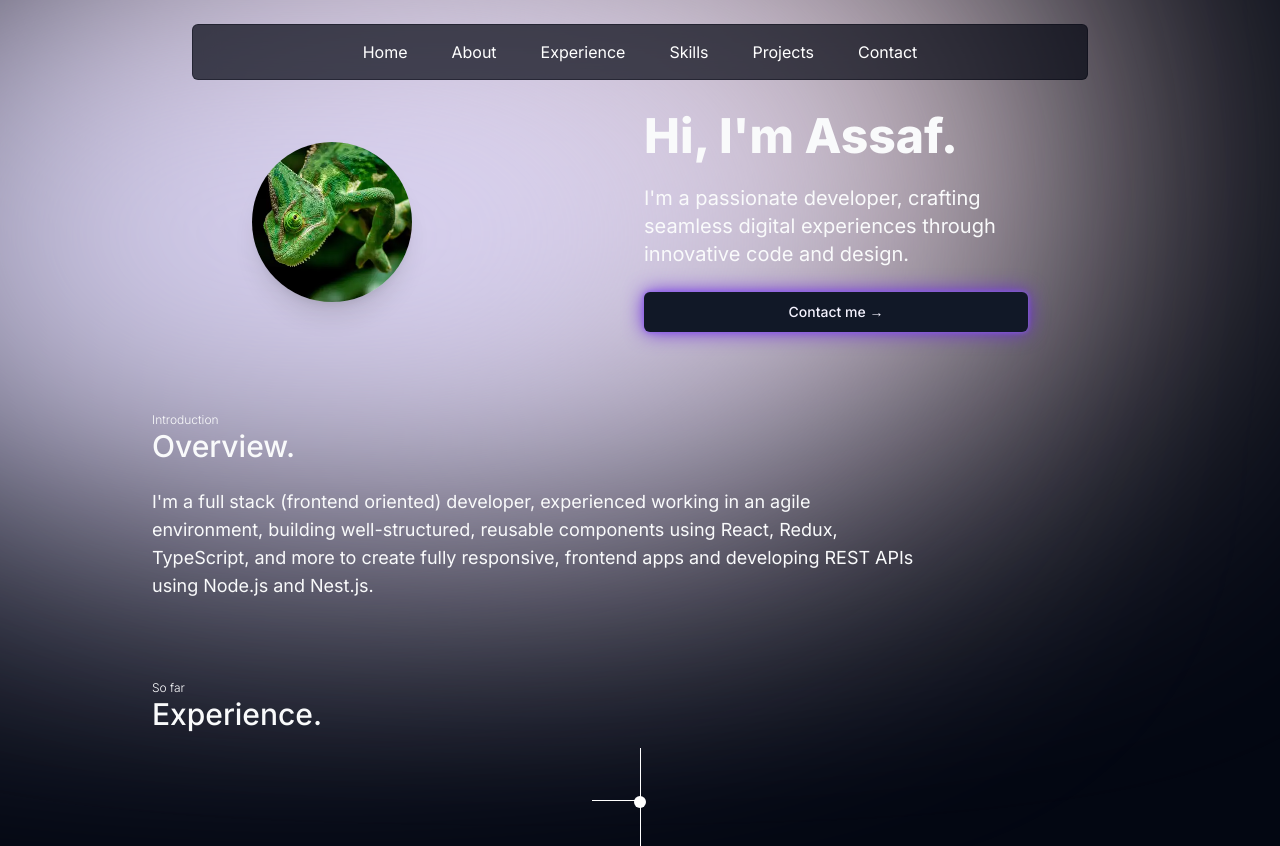
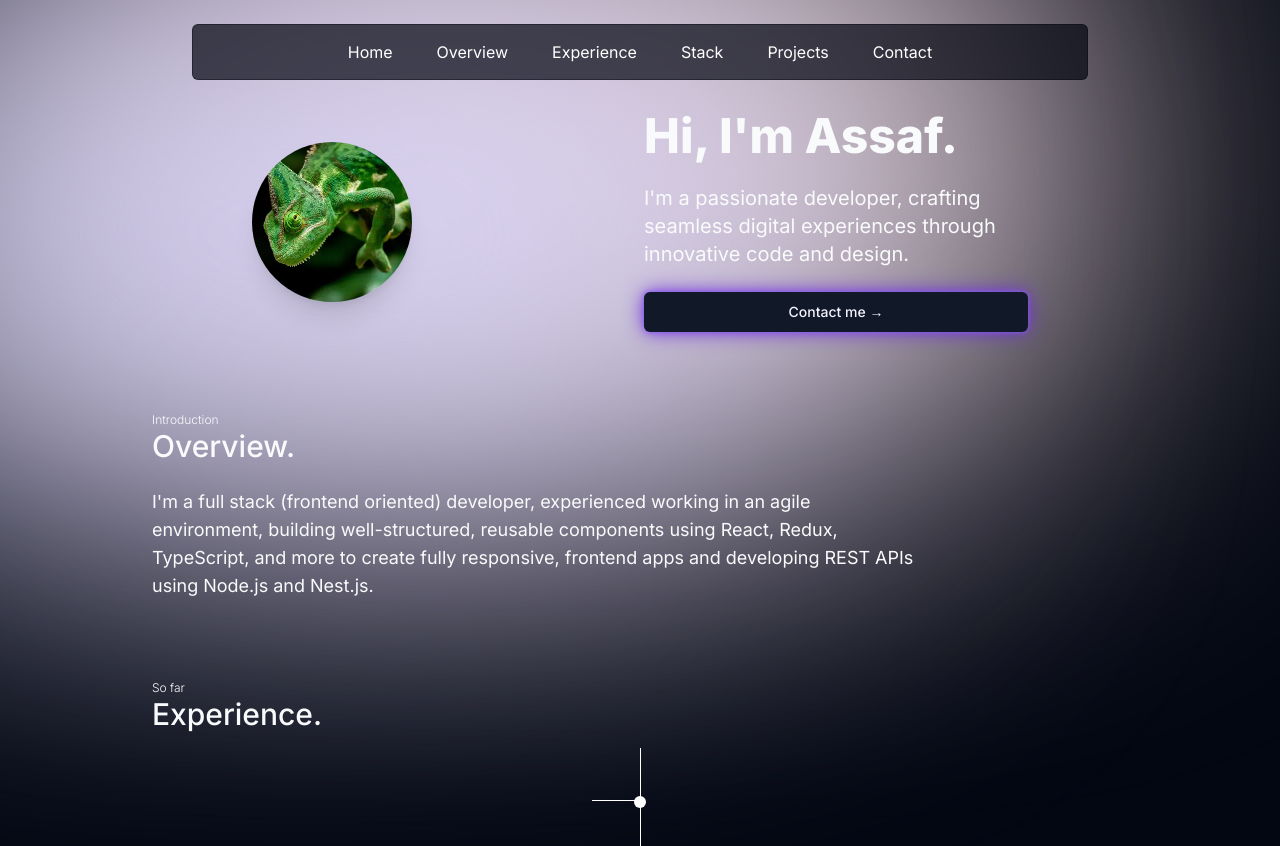
Before and after one commit to aFendell/portfolio, a Next.js app: page / in a window 1280 px wide. Shown: the top 846 px of the page. Built offline with nearby package versions, Linux system fonts and the light colour scheme.

Commit message:
feat: smooth scroll to section

```diff
--- a/src/app/globals.css
+++ b/src/app/globals.css
@@ -33,6 +33,15 @@
     --ring: 224 71.4% 4.1%;
 
     --radius: 0.5rem;
+  }
+
+  html {
+    scroll-behavior: smooth;
+    scroll-padding-top: 6rem;
+
+    @media screen and (min-width: 640px) {
+      scroll-padding-top: 7rem;
+    }
   }
 
   .dark {
--- a/src/components/layout/Header.tsx
+++ b/src/components/layout/Header.tsx
@@ -6,7 +6,7 @@ import Link from "next/link";
 
 const Header = () => {
   return (
-    <header className="relative z-[99] ">
+    <header className="relative z-[99]">
       <motion.div
         initial={{ y: -100, x: "-50%", opacity: 0 }}
         animate={{ y: 0, x: "-50%", opacity: 1 }}
--- a/src/components/sections/Hero.tsx
+++ b/src/components/sections/Hero.tsx
@@ -7,7 +7,9 @@ const Hero = () => {
   const { title, subtitle } = heroData;
 
   return (
-    <section className="flex flex-col items-center gap-3 sm:flex-row sm:justify-around sm:gap-8">
+    <section
+      id="home"
+      className="flex flex-col items-center gap-3 sm:flex-row sm:justify-around sm:gap-8">
       <Image
         alt="chameleon profile picture"
         src={chameleon}
--- a/src/components/sections/Overview.tsx
+++ b/src/components/sections/Overview.tsx
@@ -5,7 +5,7 @@ import { Muted, Subtitle, Title } from "../ui/Typography";
 const Overview = () => {
   const { title, subtitle, text } = overviewData;
   return (
-    <section>
+    <section id="overview">
       <Muted>{subtitle}</Muted>
       <Title>{title}</Title>
       <Subtitle>{text}</Subtitle>
--- a/src/components/sections/Stack.tsx
+++ b/src/components/sections/Stack.tsx
@@ -6,7 +6,7 @@ const Stack = () => {
   const { title, subtitle, stack } = stackData;
 
   return (
-    <section className="">
+    <section id="stack">
       <Muted>{subtitle}</Muted>
       <Title className="mb-12">{title}</Title>
       <ul className="flex flex-wrap justify-center gap-2 sm:gap-4">
--- a/src/components/sections/contact/Contact.tsx
+++ b/src/components/sections/contact/Contact.tsx
@@ -9,7 +9,7 @@ import Link from "next/link";
 const Contact = () => {
   const { title, subtitle } = contactData;
   return (
-    <section>
+    <section id="contact">
       <Muted>{subtitle}</Muted>
       <Title>{title}</Title>
       <ContactForm />
--- a/src/components/sections/experience/Experience.tsx
+++ b/src/components/sections/experience/Experience.tsx
@@ -8,7 +8,7 @@ const Experience = () => {
   const { title, subtitle, jobs } = experienceData;
 
   return (
-    <section>
+    <section id="experience">
       <Muted>{subtitle}</Muted>
       <Title className="mb-12">{title}</Title>
       <Timeline items={jobs} />
--- a/src/data/routes.ts
+++ b/src/data/routes.ts
@@ -1,26 +1,26 @@
 export const routes = [
   {
-    name: 'Home',
-    hash: '#home',
+    name: "Home",
+    hash: "#home",
   },
   {
-    name: 'About',
-    hash: '#about',
+    name: "Overview",
+    hash: "#overview",
   },
   {
-    name: 'Experience',
-    hash: '#experience',
+    name: "Experience",
+    hash: "#experience",
   },
   {
-    name: 'Skills',
-    hash: '#skills',
+    name: "Stack",
+    hash: "#stack",
   },
   {
-    name: 'Projects',
-    hash: '#projects',
+    name: "Projects",
+    hash: "#projects",
   },
   {
-    name: 'Contact',
-    hash: '#contact',
+    name: "Contact",
+    hash: "#contact",
   },
 ] as const;
```
